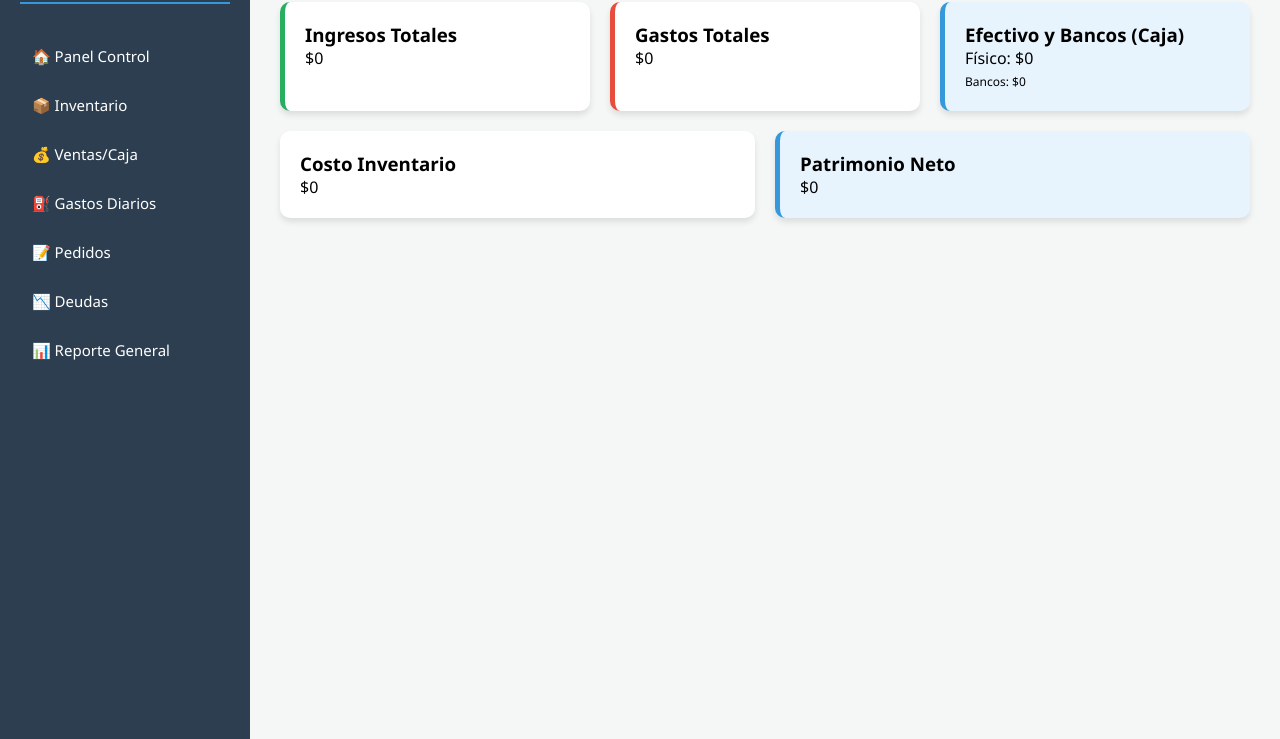
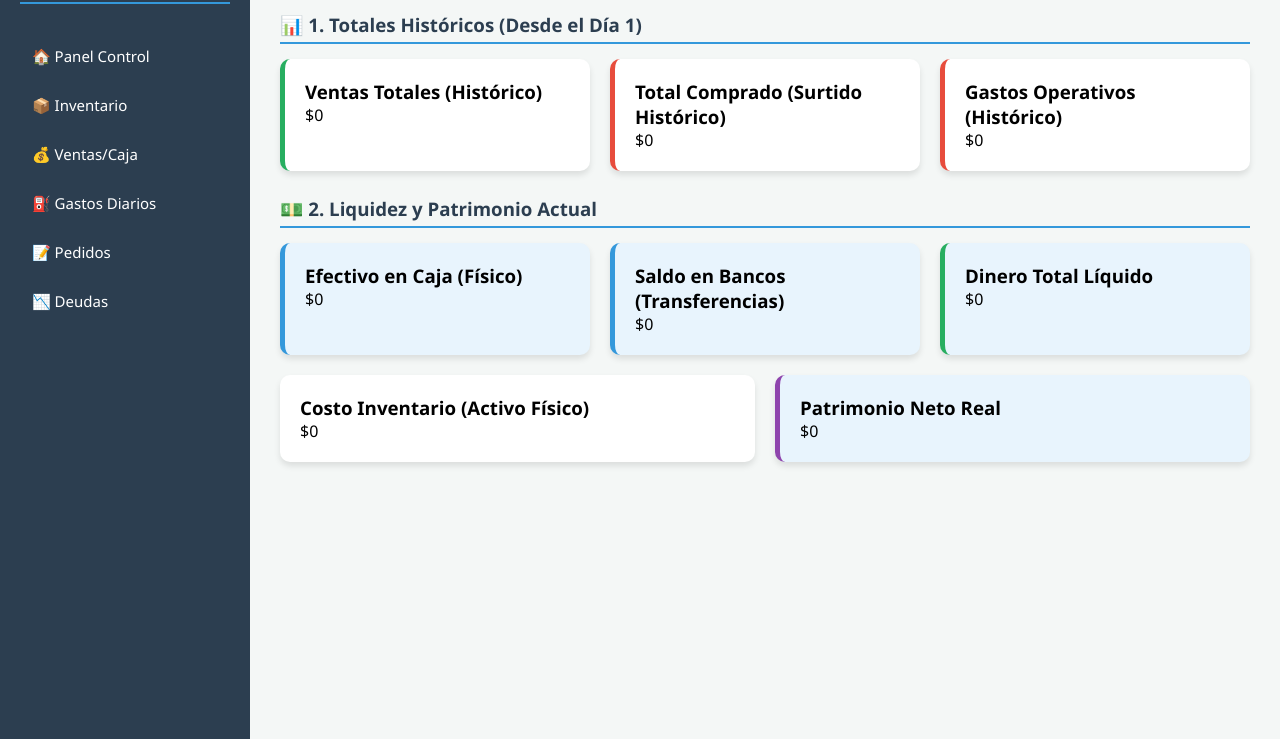
Before and after one commit to MOTOREPUESTOSMOTIKA/MOTIK, a plain HTML site: page index.html in a window 1280 px wide. Shown: the part 61-800 px from the top of the page. Drawn offline with Linux system fonts and the light colour scheme.

Commit message:
Update index.html

```diff
--- a/index.html
+++ b/index.html
@@ -18,22 +18,55 @@
             <li><button onclick="showSection('gastos-operativos'); toggleMenu()">⛽ Gastos Diarios</button></li>
             <li><button onclick="showSection('pedidos'); toggleMenu()">📝 Pedidos</button></li>
             <li><button onclick="showSection('deudas'); toggleMenu()">📉 Deudas</button></li>
-            <li><button onclick="showSection('reporte-general'); toggleMenu()">📊 Reporte General</button></li>
         </ul>
     </nav>
 
     <main class="content">
-        <!-- Panel de Control (Dashboard) -->
+        <!-- Panel de Control (Dashboard Dividido en Dos) -->
         <section id="dashboard" class="active">
-            <h1>Panel de Control</h1>
+            <h1>Panel de Control Profesional</h1>
+
+            <h3 style="margin-top: 10px; color: var(--primary); border-bottom: 2px solid var(--accent); padding-bottom: 5px;">📊 1. Totales Históricos (Desde el Día 1)</h3>
+            <div class="cards-container" style="margin-top: 15px;">
+                <div class="card card-ingreso">
+                    <h3>Ventas Totales (Histórico)</h3>
+                    <p id="dash-hist-ventas">$0</p>
+                </div>
+                <div class="card card-gasto">
+                    <h3>Total Comprado (Surtido Histórico)</h3>
+                    <p id="dash-hist-comprado">$0</p>
+                </div>
+                <div class="card card-gasto">
+                    <h3>Gastos Operativos (Histórico)</h3>
+                    <p id="dash-hist-gastos">$0</p>
+                </div>
+            </div>
+
+            <h3 style="margin-top: 25px; color: var(--primary); border-bottom: 2px solid var(--accent); padding-bottom: 5px;">💵 2. Liquidez y Patrimonio Actual</h3>
+            <div class="cards-container" style="margin-top: 15px;">
+                <div class="card card-resaltada">
+                    <h3>Efectivo en Caja (Físico)</h3>
+                    <p id="dash-efectivo-caja">$0</p>
+                </div>
+                <div class="card card-resaltada">
+                    <h3>Saldo en Bancos (Transferencias)</h3>
+                    <p id="dash-saldo-bancos">$0</p>
+                </div>
+                <div class="card card-resaltada" style="border-left: 5px solid #27ae60;">
+                    <h3>Dinero Total Líquido</h3>
+                    <p id="dash-dinero-total">$0</p>
+                </div>
+            </div>
+
             <div class="cards-container">
-                <div class="card card-ingreso"><h3>Ingresos Totales</h3><p id="total-ganancias">$0</p></div>
-                <div class="card card-gasto"><h3>Gastos Totales</h3><p id="total-gastos">$0</p></div>
-                <div class="card card-resaltada"><h3>Efectivo y Bancos (Caja)</h3><p id="balance-final">$0</p></div>
-            </div>
-            <div class="cards-container">
-                <div class="card"><h3>Costo Inventario</h3><p id="dash-valor-inv">$0</p></div>
-                <div class="card card-resaltada"><h3>Patrimonio Neto</h3><p id="dash-patrimonio">$0</p></div>
+                <div class="card">
+                    <h3>Costo Inventario (Activo Físico)</h3>
+                    <p id="dash-valor-inv">$0</p>
+                </div>
+                <div class="card card-resaltada" style="border-left: 5px solid #8e44ad;">
+                    <h3>Patrimonio Neto Real</h3>
+                    <p id="dash-patrimonio">$0</p>
+                </div>
             </div>
         </section>
 
@@ -68,7 +101,7 @@
         <!-- Ventas y Caja -->
         <section id="finanzas">
             <h1>Ventas y Caja</h1>
-            <button onclick="cerrarCaja()" class="btn-main" id="btn-cerrar-caja" style="background: red; color:white; margin-bottom:15px;">🔒 Cerrar Caja y Guardar Reporte</button>
+            <button onclick="cerrarCaja()" class="btn-main" id="btn-cerrar-caja" style="background: red; color:white; margin-bottom:15px;">🔒 Cerrar Caja Diario</button>
 
             <div id="reader-container" style="display:none; margin-bottom: 20px; text-align:center; border: 2px dashed #4A90E2; padding: 10px; border-radius: 8px;">
                 <div id="reader" style="width: 100%; max-width: 400px; margin: auto;"></div>
@@ -86,7 +119,6 @@
                     <option value="gasto">Gasto General</option>
                 </select>
 
-                <!-- Selector de Método de Pago -->
                 <select id="trans-metodo-pago">
                     <option value="efectivo">Efectivo (Caja)</option>
                     <option value="transferencia">Transferencia (Banco)</option>
@@ -134,7 +166,7 @@
             </div>
         </section>
 
-        <!-- Gestión de Pedidos -->
+        <!-- Gestión de Pedidos (Sin Total Obligatorio y con Entrega Parcial) -->
         <section id="pedidos">
             <h1>Gestión de Pedidos</h1>
             <button onclick="generarListaCompras()" class="btn-main" id="btn-generar-compras" style="margin-bottom:15px;">📋 Generar Lista de Compras</button>
@@ -153,7 +185,6 @@
                     </div>
                 </div>
                 <button type="button" onclick="agregarFila()" class="btn-main" id="btn-add-fila" style="background: gray; margin: 10px 0;">➕ Añadir Fila</button>
-                <input type="number" id="enc-total" placeholder="Total Pedido $" required>
                 <input type="number" id="enc-abono" placeholder="Abono Inicial $" value="0">
                 <button type="submit" class="btn-main" id="btn-guardar-pedido" style="background: green; color:white;">Guardar Pedido</button>
             </form>
@@ -178,12 +209,6 @@
                 </table>
             </div>
         </section>
-
-        <!-- Historial de Cierres de Caja -->
-        <section id="reporte-general">
-            <h1>Historial de Cierres de Caja</h1>
-            <div id="historial-reportes"></div>
-        </section>
     </main>
 
     <script src="script.js"></script>
```
